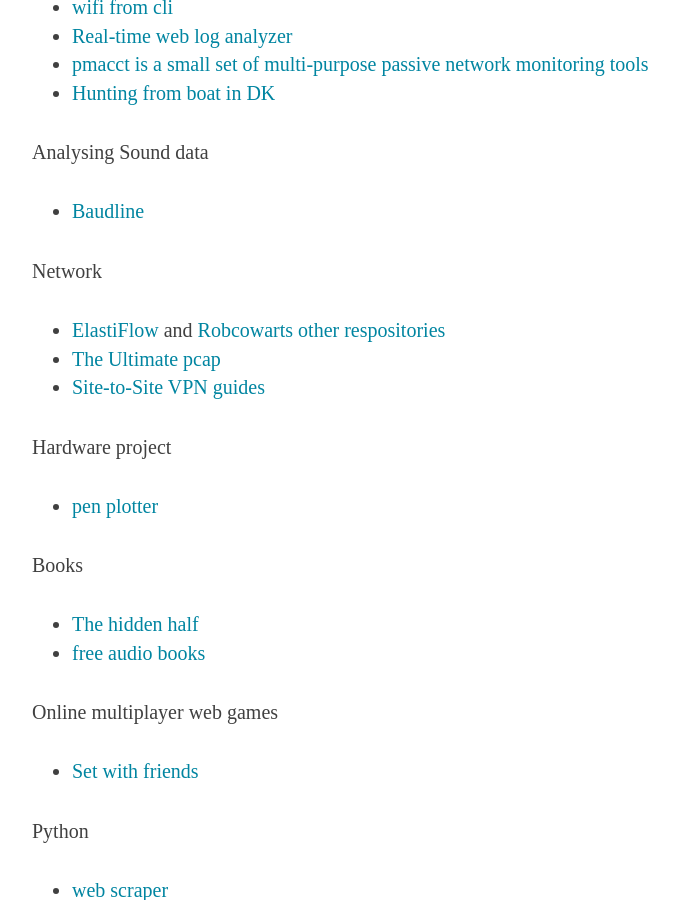
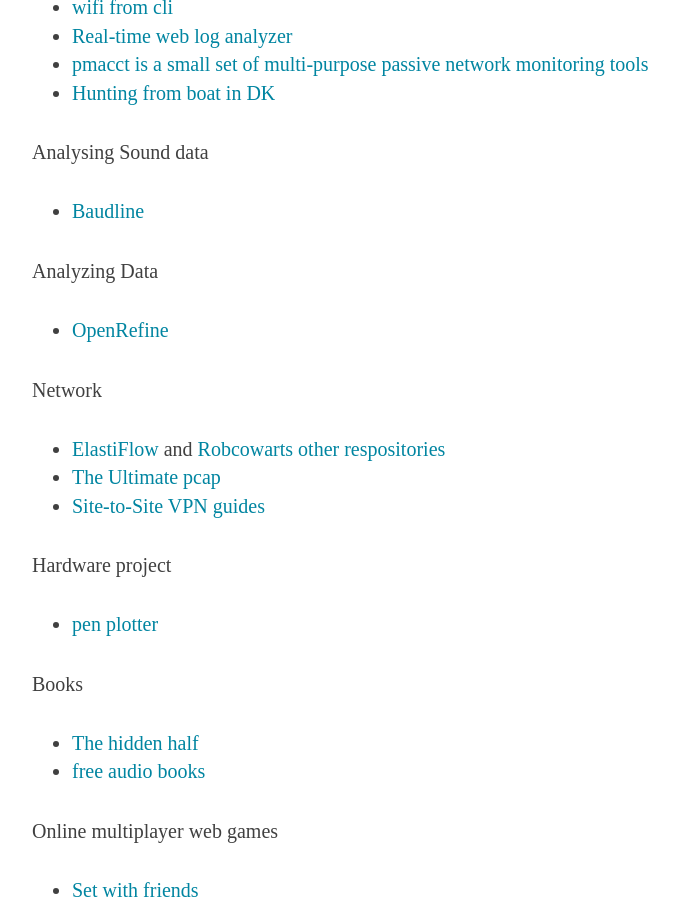
Before and after one commit to clysel/christian.lysel.net, a Jekyll site: the page built from _posts/2017-01-11-cool-projects.markdown, in a window 1280 px wide and 900 px high, scrolled down 845 px. Shown: the whole window, without its empty margins (233-912 px from the left). Built offline with Jekyll 4.4.1, drawn with Linux system fonts in a browser that asks for light colours.

Commit message:
Update 2017-01-11-cool-projects.markdown

```diff
--- a/_posts/2017-01-11-cool-projects.markdown
+++ b/_posts/2017-01-11-cool-projects.markdown
@@ -23,6 +23,9 @@
 
 Analysing Sound data
   * [Baudline](https://www.baudline.com/what_is_baudline.html)
+
+Analyzing Data
+  * [OpenRefine](https://openrefine.org/)
 
 Network
   * [ElastiFlow](https://github.com/robcowart/elastiflow) and [Robcowarts other respositories](https://github.com/robcowart)
```
